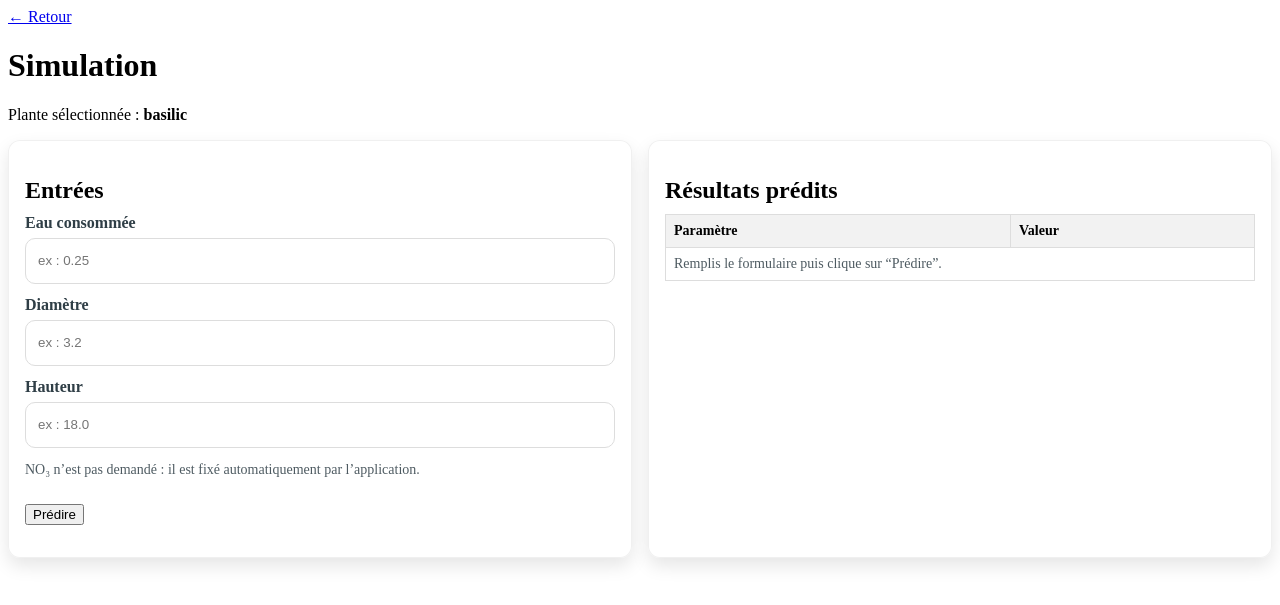
After one commit to sarahelmoussaoui002-debug/prediction-plantes-app, a Flask app: page /simulate in a window 1280 px wide. The commit adds this page. Shown: the top 605 px of the page. Run offline with Flask 3, Linux system fonts and the light colour scheme.

Commit message:
Update page + remove NO3 input

```diff
--- a/app.py
+++ b/app.py
@@ -1,56 +1,55 @@
+# app.py
+from __future__ import annotations
 from flask import Flask, render_template, request, jsonify
-import os
-import pandas as pd
-
-# Si tu utilises model_service.py pour la prédiction
-# (garde cet import si ton code l'utilise)
-try:
-    from model_service import predict_from_inputs
-except Exception:
-    predict_from_inputs = None
 
 app = Flask(__name__)
 
+MODEL = None
+MODEL_ERROR = None
+NO3_DEFAULT = 0.5
+
+def get_model():
+    global MODEL, MODEL_ERROR
+    if MODEL is not None or MODEL_ERROR is not None:
+        return MODEL
+
+    try:
+        from model_service import build_default_model
+        MODEL = build_default_model()
+        return MODEL
+    except Exception as e:
+        MODEL_ERROR = str(e)
+        return None
 
 @app.get("/")
-def home():
+def index():
     return render_template("index.html")
 
+@app.get("/plant")
+def plant():
+    return render_template("plant.html")
+
+@app.get("/simulate")
+def simulate():
+    plant_name = request.args.get("plant", "basilic")
+    return render_template("simulate.html", plant=plant_name)
 
 @app.post("/predict")
 def predict():
-    data = request.get_json(force=True)
+    model = get_model()
+    if model is None:
+        return jsonify({"error": f"Modèle non chargé: {MODEL_ERROR}"}), 500
 
-    no3 = data.get("no3")
-    eau = data.get("eau")
-    diametre = data.get("diametre")
-    hauteur = data.get("hauteur")
+    data = request.get_json(force=True) or {}
+    try:
+        eau = float(data.get("eau"))
+        diametre = float(data.get("diametre"))
+        hauteur = float(data.get("hauteur"))
+    except Exception:
+        return jsonify({"error": "Entrées invalides. Vérifie eau/diametre/hauteur."}), 400
 
-    # Si tu as un service modèle
-    if predict_from_inputs:
-        result = predict_from_inputs(no3, eau, diametre, hauteur)
-        return jsonify({"prediction": result})
-
-    # Sinon, réponse placeholder (à remplacer par ton code modèle)
-    return jsonify({"prediction": "OK (branche modèle non connectée)"})
-
-
-@app.get("/table")
-def table():
-    # Excel à la racine du projet (même niveau que app.py)
-    excel_path = os.path.join(
-        os.path.dirname(__file__),
-        "tableau_final_corrige_model_based.xlsx"
-    )
-
-    if not os.path.exists(excel_path):
-        return f"Fichier Excel introuvable: {excel_path}", 404
-
-    df = pd.read_excel(excel_path)
-    table_html = df.to_html(index=False, classes="data-table")
-
-    return render_template("table.html", table_html=table_html)
-
+    result = model.predict(diametre=diametre, hauteur=hauteur, eau=eau, no3=NO3_DEFAULT)
+    return jsonify(result)
 
 if __name__ == "__main__":
-    app.run(debug=True)
+    app.run(debug=True, use_reloader=False)
--- a/static/css/style.css
+++ b/static/css/style.css
@@ -1,113 +1,127 @@
-/* RESET */
-*{
-  margin: 0;
-  padding: 0;
-  box-sizing: border-box;
+/* static/css/style.css
+   Tu peux garder ton CSS actuel et AJOUTER ces blocs à la fin.
+*/
+
+/* Titres / pages */
+.page-title{
+  font-size: 34px;
+  color: #1f2a2e;
+  margin-bottom: 10px;
 }
 
-/* FOND */
-body{
-  min-height: 100vh;
-  background-image: url("../img/background.png");
-  background-size: cover;
-  background-position: center;
-  background-repeat: no-repeat;
-  font-family: Arial, Helvetica, sans-serif;
+/* Variante bouton secondaire */
+.btn-start.secondary{
+  background: rgba(255,255,255,0.85);
+  border: 1px solid rgba(0,0,0,0.08);
 }
 
-/* LOGOS EN HAUT */
-.top-logos{
-  position: absolute;
-  top: 20px;
-  left: 0;
-  right: 0;
-  padding: 0 40px;
-  display: flex;
-  justify-content: space-between;
-  align-items: center;
-  z-index: 10;
+/* Page plant */
+.choice-grid{
+  width: min(900px, 92vw);
+  margin: 18px auto 0 auto;
+  display: grid;
+  grid-template-columns: repeat(2, minmax(0, 1fr));
+  gap: 16px;
+}
+.choice-card{
+  text-decoration: none;
+  background: rgba(255,255,255,0.92);
+  border-radius: 14px;
+  padding: 18px;
+  border: 1px solid rgba(0,0,0,0.06);
+  box-shadow: 0 8px 18px rgba(0,0,0,0.10);
+  color: #111;
+}
+.choice-card:hover{
+  transform: translateY(-1px);
+}
+.choice-name{
+  font-size: 22px;
+  font-weight: 800;
+  margin-bottom: 6px;
+}
+.choice-desc{
+  color: #2f3e46;
+  opacity: 0.9;
 }
 
-.top-logos img{
-  height: 70px;
+/* Page simulation */
+.sim-page{
+  padding: 30px;
+  position: relative;
+  z-index: 2;
 }
-
-/* CENTRE */
-.center-content{
-  position: absolute;
-  top: 55%;
-  left: 50%;
-  transform: translate(-50%, -50%);
-  text-align: center;
-  z-index: 20;
-}
-
-/* IMAGE TITRE */
-.title-image{
-  width: min(900px, 90vw);
-  height: auto;
-  display: block;
-  margin: 0 auto;
-}
-
-/* TEXTE */
-.subtitle{
-  margin-top: 20px;
-  font-size: 20px;
-  color: #2f3e46;
-  max-width: 800px;
-  margin-left: auto;
-  margin-right: auto;
-}
-
-/* BOUTON */
-.btn-start{
-  display: inline-block;
-  margin-top: 22px;
-  padding: 12px 30px;
-  background: #f4b400;
-  color: #111;
-  font-weight: 700;
-  text-decoration: none;
-  border-radius: 8px;
-  box-shadow: 0 8px 18px rgba(0,0,0,0.18);
-}
-
-.btn-start:hover{
-  filter: brightness(0.95);
-}
-
-/* PAGE TABLEAU */
-.table-page{
-  padding: 30px;
-}
-
-.table-header{
+.sim-header{
   display: flex;
   align-items: center;
+  gap: 14px;
+  margin-bottom: 18px;
+}
+.sim-grid{
+  display: grid;
+  grid-template-columns: 1fr 1fr;
   gap: 16px;
-  margin-bottom: 20px;
 }
-
-.table-wrapper{
+.card{
   background: rgba(255,255,255,0.92);
+  border-radius: 14px;
   padding: 16px;
-  border-radius: 12px;
+  border: 1px solid rgba(0,0,0,0.06);
+  box-shadow: 0 8px 18px rgba(0,0,0,0.10);
+}
+.card-title{
+  font-size: 18px;
+  margin-bottom: 10px;
+  color: #1f2a2e;
+}
+.form{
+  display: grid;
+  gap: 10px;
+}
+.form label{
+  display: grid;
+  gap: 6px;
+  color: #1f2a2e;
+  font-weight: 600;
+}
+.form input{
+  height: 44px;
+  padding: 10px 12px;
+  border-radius: 10px;
+  border: 1px solid rgba(0,0,0,0.12);
+  outline: none;
+}
+.form input:focus{
+  border-color: rgba(0,0,0,0.25);
+}
+.status{
+  margin-top: 8px;
+  color: #1f2a2e;
+  opacity: 0.85;
+}
+.result-wrap{
   overflow-x: auto;
 }
-
-/* TABLE */
-.data-table{
+.result-table{
   width: 100%;
   border-collapse: collapse;
   font-size: 14px;
 }
-
-.data-table th, .data-table td{
-  border: 1px solid #ddd;
-  padding: 8px;
+.result-table th, .result-table td{
+  border: 1px solid rgba(0,0,0,0.10);
+  padding: 10px;
+}
+.result-table th{
+  background: rgba(0,0,0,0.04);
+  text-align: left;
+}
+.muted{
+  color: #2f3e46;
+  opacity: 0.8;
 }
 
-.data-table th{
-  background: #f2f2f2;
+/* Responsive */
+@media (max-width: 900px){
+  .choice-grid{ grid-template-columns: 1fr; }
+  .sim-grid{ grid-template-columns: 1fr; }
 }
--- /dev/null
+++ b/templates/simulate.html
@@ -0,0 +1,162 @@
+<!-- templates/simulate.html -->
+<!DOCTYPE html>
+<html lang="fr">
+<head>
+  <meta charset="UTF-8" />
+  <title>Simulation – AgroCalculator</title>
+  <link rel="stylesheet" href="{{ url_for('static', filename='css/style.css') }}">
+  <style>
+    /* Styles locaux pour la page simulation (tu peux les déplacer dans style.css si tu veux) */
+    .sim-grid{ display:grid; grid-template-columns: 1fr 1fr; gap:16px; }
+    @media (max-width: 900px){ .sim-grid{ grid-template-columns: 1fr; } }
+
+    .card{
+      background: rgba(255,255,255,0.92);
+      border-radius: 12px;
+      padding: 16px;
+    }
+    .field{ display:flex; flex-direction:column; gap:6px; margin-bottom: 12px; }
+    .field label{ font-weight: 700; color:#2f3e46; }
+    .field input{
+      height: 44px;
+      padding: 0 12px;
+      border: 1px solid #ddd;
+      border-radius: 10px;
+      outline: none;
+    }
+    .field input:focus{ border-color: #f4b400; box-shadow: 0 0 0 3px rgba(244,180,0,0.18); }
+
+    .small-note{ color:#2f3e46; opacity:0.85; font-size: 14px; }
+    .error{ color:#b00020; font-weight: 700; }
+    .results-table{ width:100%; border-collapse: collapse; font-size: 14px; }
+    .results-table th, .results-table td{ border:1px solid #ddd; padding: 8px; }
+    .results-table th{ background:#f2f2f2; text-align:left; }
+  </style>
+</head>
+
+<body>
+
+  <div class="table-page">
+    <div class="table-header">
+      <a class="btn-start" href="{{ url_for('plant') }}">← Retour</a>
+      <h1>Simulation</h1>
+    </div>
+
+    <p class="subtitle" style="margin-bottom:16px;">
+      Plante sélectionnée : <strong>{{ plant }}</strong>
+    </p>
+
+    <div class="sim-grid">
+      <!-- Entrées -->
+      <div class="card">
+        <h2 style="margin-bottom:10px;">Entrées</h2>
+
+        <form id="predict-form">
+          <div class="field">
+            <label for="eau">Eau consommée</label>
+            <input id="eau" name="eau" type="number" step="any" placeholder="ex : 0.25" required>
+          </div>
+
+          <div class="field">
+            <label for="diametre">Diamètre</label>
+            <input id="diametre" name="diametre" type="number" step="any" placeholder="ex : 3.2" required>
+          </div>
+
+          <div class="field">
+            <label for="hauteur">Hauteur</label>
+            <input id="hauteur" name="hauteur" type="number" step="any" placeholder="ex : 18.0" required>
+          </div>
+
+          <p class="small-note">
+            NO₃ n’est pas demandé : il est fixé automatiquement par l’application.
+          </p>
+
+          <button class="btn-start" type="submit" style="margin-top:12px;">Prédire</button>
+          <p id="status" style="margin-top:10px;"></p>
+        </form>
+      </div>
+
+      <!-- Résultats -->
+      <div class="card">
+        <h2 style="margin-bottom:10px;">Résultats prédits</h2>
+
+        <table class="results-table">
+          <thead>
+            <tr>
+              <th>Paramètre</th>
+              <th>Valeur</th>
+            </tr>
+          </thead>
+          <tbody id="results-body">
+            <tr>
+              <td colspan="2" class="small-note">Remplis le formulaire puis clique sur “Prédire”.</td>
+            </tr>
+          </tbody>
+        </table>
+      </div>
+    </div>
+  </div>
+
+<script>
+  const form = document.getElementById("predict-form");
+  const statusEl = document.getElementById("status");
+  const resultsBody = document.getElementById("results-body");
+
+  function row(label, value) {
+    return `<tr><td>${label}</td><td>${value}</td></tr>`;
+  }
+
+  function formatNumber(x) {
+    const n = Number(x);
+    if (!Number.isFinite(n)) return String(x);
+    return n.toFixed(4); // ajuste si tu veux moins de décimales
+  }
+
+  form.addEventListener("submit", async (e) => {
+    e.preventDefault();
+    statusEl.textContent = "";
+    statusEl.className = "";
+
+    const data = Object.fromEntries(new FormData(form));
+    // Convertit en nombres côté client (optionnel, le serveur re-valide)
+    data.eau = Number(data.eau);
+    data.diametre = Number(data.diametre);
+    data.hauteur = Number(data.hauteur);
+
+    statusEl.textContent = "Calcul en cours...";
+    try {
+      const res = await fetch("{{ url_for('predict') }}", {
+        method: "POST",
+        headers: {"Content-Type": "application/json"},
+        body: JSON.stringify(data),
+      });
+
+      const out = await res.json();
+
+      if (!res.ok) {
+        statusEl.textContent = out.error || "Erreur de prédiction.";
+        statusEl.className = "error";
+        return;
+      }
+
+      statusEl.textContent = "Prédiction terminée.";
+      statusEl.className = "";
+
+      resultsBody.innerHTML = [
+        row("Poids aérien frais (pds_af)", formatNumber(out.pds_af)),
+        row("Poids aérien sec (pds_as)", formatNumber(out.pds_as)),
+        row("Poids racinaire frais (pds_rf)", formatNumber(out.pds_rf)),
+        row("Poids racinaire sec (pds_rs)", formatNumber(out.pds_rs)),
+        row("Nombre de feuilles (nbr_f)", formatNumber(out.nbr_f)),
+        row("Surface foliaire (sf)", formatNumber(out.sf)),
+      ].join("");
+
+    } catch (err) {
+      statusEl.textContent = "Erreur réseau ou serveur.";
+      statusEl.className = "error";
+    }
+  });
+</script>
+
+</body>
+</html>
```
Also changed, not shown: templates/home.html (deleted, +0 -47 lines), templates/index.html (+3 -8 lines), templates/plant.html (added, +30 -0 lines), templates/table.html (deleted, +0 -23 lines).
